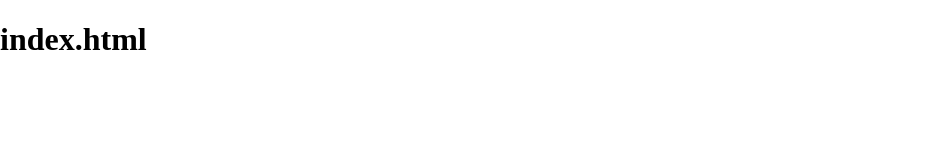
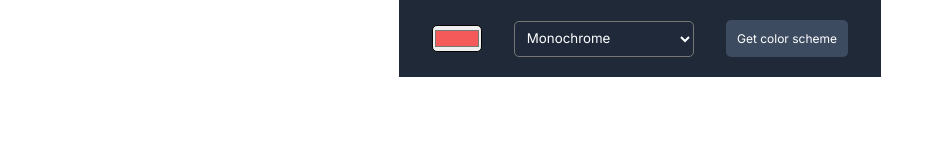
Before and after one commit to Shanmukh459/Color-scheme-generator, a website built with Vite: page index.html in a window 1280 px wide. Shown: the whole page, without its empty margins (0-943 px from the left). Built offline with nearby package versions, Linux system fonts and the light colour scheme.

Commit message:
header with color picker, dropdown and get color scheme button

```diff
--- a/index.css
+++ b/index.css
@@ -1,4 +1,40 @@
-html, body {
+body {
     margin: 0;
     padding: 0;
+    font-family: 'Inter', sans-serif;
+    color: #ffffff;
 }
+
+main {
+    display: grid;
+    display: flex;
+    gap: 2rem;
+    align-items: center;
+    justify-content: center;
+    padding: 1.25rem 1rem;
+    background-color: #1F2937;
+    max-width: 450px;
+    margin: auto;
+}
+
+input {
+    padding: 0;
+}
+
+input, select, button {
+    font-family: 'Inter', sans-serif;
+    color: #ffffff;
+    border-radius: 5px;
+
+}
+select {
+    padding: 0.5rem;
+    background-color: #1F293A;
+}
+
+button {
+    font-size: 0.75rem;
+    padding: 0.7rem;
+    background-color: #3D4B60;
+    border: none;
+}
--- a/index.html
+++ b/index.html
@@ -1,9 +1,28 @@
 <html>
-    <head><link rel="stylesheet" href="https://cdnjs.cloudflare.com/ajax/libs/normalize/8.0.1/normalize.css">
+    <head>
+        <link rel="preconnect" href="https://fonts.googleapis.com">
+        <link rel="preconnect" href="https://fonts.gstatic.com" crossorigin>
+        <link href="https://fonts.googleapis.com/css2?family=Inter:wght@400;500;700&display=swap" rel="stylesheet">
+        <!-- <link rel="stylesheet" href="https://cdnjs.cloudflare.com/ajax/libs/normalize/8.0.1/normalize.css"> -->
         <link rel="stylesheet" href="index.css">
     </head>
     <body>
-        <h1>index.html</h1>
+        <main>
+            <input type="color" value="#F55A5A">
+            <div>
+                <select id="color-picker">
+                    <option>Monochrome</option>
+                    <option>Monochrome-dark</option>
+                    <option>Monochrome-light</option>
+                    <option>Analogic</option>
+                    <option>Complement</option>
+                    <option>Analogic-Complement</option>
+                    <option>Triad</option>
+                </select>
+            </div>
+            <button>Get color scheme</button>
+        </main>
+        <div id="colors"></div>
         <script src="index.js"></script>
     </body>
 </html>
```
